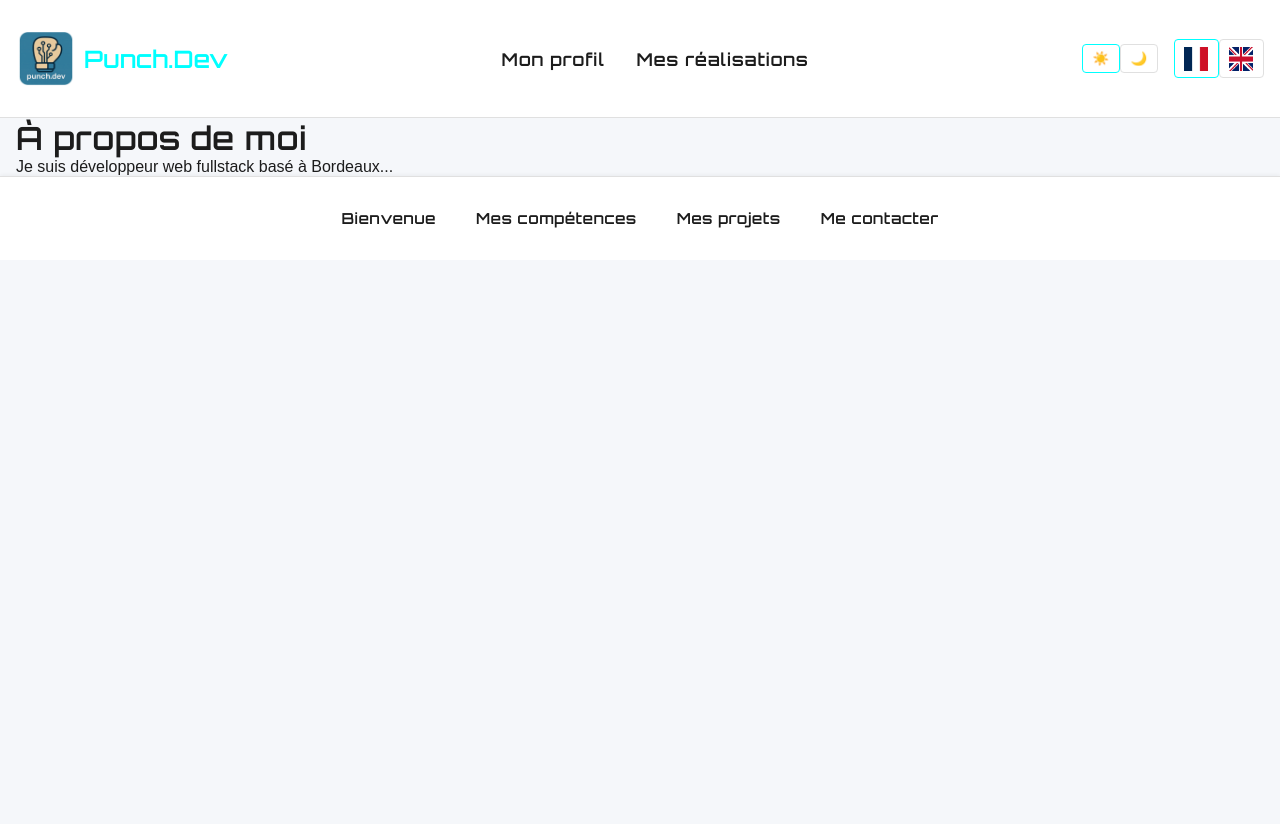
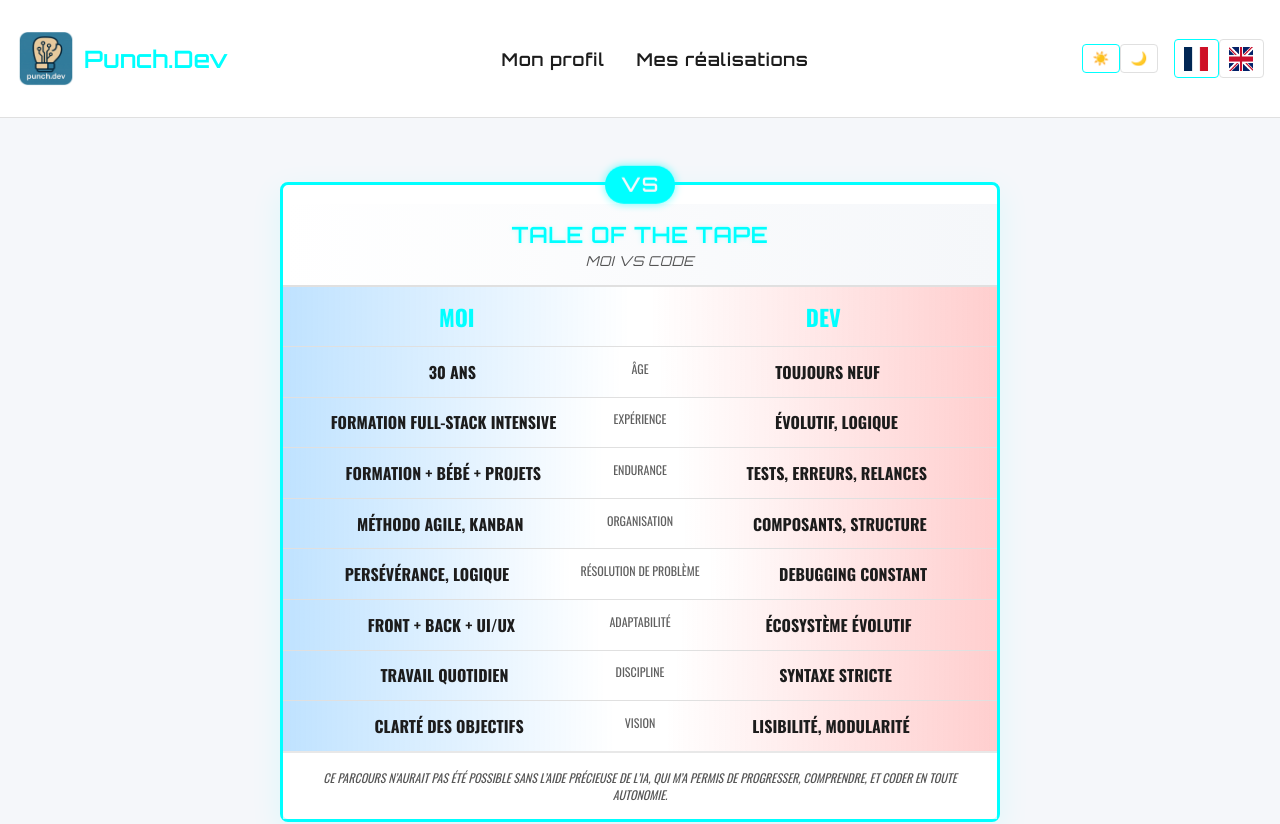
Before and after one commit to solzarr/Portfolio-developer_MERN, a Next.js app: page /About in a window 1280 px wide. Shown: the top 824 px of the page. Before the commit the page ends 800 px from the top, so only its background shows below. Built offline with nearby package versions, Linux system fonts and the light colour scheme.

Commit message:
ajout tale of the tape/about

```diff
--- a/app/About/page.tsx
+++ b/app/About/page.tsx
@@ -1,8 +1,9 @@
+import TaleOfTheTape from "@/components/TaleOfTheTape";
+
 export default function AboutPage() {
   return (
     <main>
-      <h1>À propos de moi</h1>
-      <p>Je suis développeur web fullstack basé à Bordeaux...</p>
+      <TaleOfTheTape />
     </main>
   );
 }
--- a/app/layout.tsx
+++ b/app/layout.tsx
@@ -2,14 +2,24 @@ import "../styles/index.scss";
 import type { Metadata } from "next";
 import Header from "@/components/Header";
 import Footer from "@/components/Footer";
+import { Oswald } from "next/font/google";
+
 
 export const metadata: Metadata = {
   title: "Johan | Développeur Web",
   description: "Portfolio de développeur web interactif de Johan Monard",
   icons: {
-    icon: "/favicon.png", // placé dans /public
+    icon: "/favicon.png",
   },
 };
+
+
+const oswald = Oswald({
+  subsets: ["latin"],
+  weight: ["400", "500", "700"],
+  variable: "--font-oswald"
+});
+
 
 
 export default function RootLayout({
@@ -19,7 +29,7 @@ export default function RootLayout({
 }) {
   return (
     <html lang="fr">
-      <body>
+      <body className={oswald.variable}>
         <div className="layout-container">
           <Header />
           <main>{children}</main>
--- a/components/TaleOfTheTape.tsx
+++ b/components/TaleOfTheTape.tsx
@@ -0,0 +1,106 @@
+"use client";
+
+import React, { useRef } from "react";
+import { useTranslation } from "react-i18next";
+import "@/styles/tape.scss";
+
+export default function TaleOfTheTape() {
+  const { t } = useTranslation();
+  const tapeRef = useRef<HTMLDivElement>(null);
+
+  const handleMouseMove = (e: React.MouseEvent) => {
+    const rect = tapeRef.current?.getBoundingClientRect();
+    if (!rect || !tapeRef.current) return;
+
+    const x = e.clientX - rect.left;
+    const middle = rect.width / 2;
+    const rotate = x < middle ? -10 : 10;
+
+    tapeRef.current.style.transform = `rotateY(${rotate}deg)`;
+  };
+
+  const handleMouseLeave = () => {
+    if (tapeRef.current) {
+      tapeRef.current.style.transform = "rotateY(0deg)";
+    }
+  };
+
+  const rows = [
+    "age",
+    "experience",
+    "endurance",
+    "organisation",
+    "problemSolving",
+    "adaptability",
+    "discipline",
+    "vision",
+  ];
+
+  return (
+    <section className="tape-wrapper">
+      <div
+        className="tape"
+        ref={tapeRef}
+        onMouseMove={handleMouseMove}
+        onMouseLeave={handleMouseLeave}
+      >
+        <div className="tape__vs-badge">VS</div>
+
+        <div className="tape__header">
+          <h2>{t("tape.title")}</h2>
+          <h3>
+            {t("tape.subtitle") !== "tape.subtitle"
+              ? t("tape.subtitle")
+              : "Soft Skills Showdown"}
+          </h3>
+        </div>
+
+        {/* Version desktop */}
+        <div className="tape__table">
+          <div className="tape__row tape__row--header">
+            <div className="tape__cell tape__cell--left tape__cell--label-side">
+              {t("tape.leftTitle") || "MOI"}
+            </div>
+            <div className="tape__cell tape__cell--label"></div>
+            <div className="tape__cell tape__cell--right tape__cell--label-side">
+              {t("tape.rightTitle") || "DEV"}
+            </div>
+          </div>
+
+          {rows.map((key) => (
+            <div className="tape__row" key={key}>
+              <div className="tape__cell tape__cell--left">
+                {t(`tape.${key}.me`)}
+              </div>
+              <div className="tape__cell tape__cell--label">
+                {t(`tape.${key}.label`)}
+              </div>
+              <div className="tape__cell tape__cell--right">
+                {t(`tape.${key}.code`)}
+              </div>
+            </div>
+          ))}
+        </div>
+
+        {/* Version mobile */}
+        <div className="tape__mobile">
+          {rows.map((key) => (
+            <div className="tape__row-mobile" key={key}>
+              <div className="tape__label">{t(`tape.${key}.label`)}</div>
+              <div className="tape__cell tape__cell--left">
+                {t(`tape.${key}.me`)}
+              </div>
+              <div className="tape__cell tape__cell--right">
+                {t(`tape.${key}.code`)}
+              </div>
+            </div>
+          ))}
+        </div>
+
+        <div className="tape__note">
+          <em>{t("tape.note")}</em>
+        </div>
+      </div>
+    </section>
+  );
+}
--- a/public/locales/en/common.json
+++ b/public/locales/en/common.json
@@ -12,5 +12,57 @@
   "contactTitle": "Contact me",
   "dlmoncv": "Download my CV",
   "projectsTitle": "My projects",
-  "seeProject": "View project"
+  "seeProject": "View project",
+  "tape": {
+    "title": "Tale of the Tape",
+    "subtitle": "Me vs Code",
+    "leftTitle": "ME",
+    "rightTitle": "DEV",
+    "me": "Me",
+    "code": "Code",
+    "skill": "Skill",
+    "person": "Person",
+    "dev": "Dev",
+    "age": {
+      "label": "Age",
+      "me": "30 years old",
+      "code": "Forever young"
+    },
+    "experience": {
+      "label": "Experience",
+      "me": "Intensive full-stack training",
+      "code": "Evolving, logical"
+    },
+    "endurance": {
+      "label": "Endurance",
+      "me": "Training + Baby + Projects",
+      "code": "Tests, errors, retries"
+    },
+    "organisation": {
+      "label": "Organisation",
+      "me": "Agile method, Kanban",
+      "code": "Components, structure"
+    },
+    "problemSolving": {
+      "label": "Problem solving",
+      "me": "Perseverance, logic",
+      "code": "Constant debugging"
+    },
+    "adaptability": {
+      "label": "Adaptability",
+      "me": "Front + Back + UI/UX",
+      "code": "Evolving ecosystem"
+    },
+    "discipline": {
+      "label": "Discipline",
+      "me": "Daily effort",
+      "code": "Strict syntax"
+    },
+    "vision": {
+      "label": "Vision",
+      "me": "Clear goals",
+      "code": "Readability, modularity"
+    },
+    "note": "This journey would not have been possible without the valuable help of AI, which helped me progress, understand, and code independently."
+  }
 }
--- a/public/locales/fr/common.json
+++ b/public/locales/fr/common.json
@@ -12,5 +12,57 @@
   "contactTitle": "Me contacter",
   "dlmoncv": "Télécharger mon CV",
   "projectsTitle": "Mes projets",
-  "seeProject": "Voir le projet"
+  "seeProject": "Voir le projet",
+  "tape": {
+    "title": "Tale of the Tape",
+    "subtitle": "Moi vs Code",
+    "leftTitle": "MOI",
+    "rightTitle": "DEV",
+    "me": "Moi",
+    "code": "Code",
+    "skill": "Compétence",
+    "person": "Perso",
+    "dev": "Dev",
+    "age": {
+      "label": "Âge",
+      "me": "30 ans",
+      "code": "Toujours neuf"
+    },
+    "experience": {
+      "label": "Expérience",
+      "me": "Formation full-stack intensive",
+      "code": "Évolutif, logique"
+    },
+    "endurance": {
+      "label": "Endurance",
+      "me": "Formation + Bébé + Projets",
+      "code": "Tests, erreurs, relances"
+    },
+    "organisation": {
+      "label": "Organisation",
+      "me": "Méthodo agile, Kanban",
+      "code": "Composants, structure"
+    },
+    "problemSolving": {
+      "label": "Résolution de problème",
+      "me": "Persévérance, logique",
+      "code": "Debugging constant"
+    },
+    "adaptability": {
+      "label": "Adaptabilité",
+      "me": "Front + Back + UI/UX",
+      "code": "Écosystème évolutif"
+    },
+    "discipline": {
+      "label": "Discipline",
+      "me": "Travail quotidien",
+      "code": "Syntaxe stricte"
+    },
+    "vision": {
+      "label": "Vision",
+      "me": "Clarté des objectifs",
+      "code": "Lisibilité, modularité"
+    },
+    "note": "Ce parcours n’aurait pas été possible sans l’aide précieuse de l’IA, qui m’a permis de progresser, comprendre, et coder en toute autonomie."
+  }
 }
--- /dev/null
+++ b/styles/tape.scss
@@ -0,0 +1,172 @@
+.tape-wrapper {
+  perspective: 1200px;
+  width: 100%;
+  display: flex;
+  justify-content: center;
+}
+
+.tape {
+  max-width: 720px;
+  width: 100%;
+  margin: 4rem auto;
+  background-color: var(--card-bg);
+  border: 3px solid var(--accent);
+  border-radius: 8px;
+  box-shadow: 0 10px 30px rgba(0, 255, 255, 0.1);
+  font-family: var(--font-oswald), 'Orbitron', sans-serif;
+  text-transform: uppercase;
+  color: var(--text);
+  transform: rotateY(0deg);
+  transition: transform 0.5s ease, box-shadow 0.4s ease;
+  transform-style: preserve-3d;
+
+  &__header {
+    background: linear-gradient(to right, var(--card-bg), var(--bg));
+    padding: 1rem 1.5rem;
+    text-align: center;
+    border-bottom: 2px solid var(--card-border);
+
+    h2 {
+      margin: 0;
+      font-size: 1.4rem;
+      color: var(--accent);
+      text-shadow: 0 0 5px rgba(0, 255, 255, 0.2);
+    }
+
+    h3 {
+      margin-top: 0.3rem;
+      font-size: 0.85rem;
+      color: var(--text);
+      font-weight: 400;
+      opacity: 0.75;
+      font-style: italic;
+    }
+  }
+
+  // ====================
+  // TABLET / DESKTOP VIEW
+  // ====================
+
+  &__table {
+    display: block;
+
+    @media (max-width: 600px) {
+      display: none;
+    }
+  }
+
+  &__row {
+    display: grid;
+    grid-template-columns: 1fr auto 1fr;
+    align-items: stretch;
+    text-align: center;
+    border-bottom: 1px solid var(--card-border);
+
+    &:last-child {
+      border-bottom: none;
+    }
+  }
+
+  &__row--header {
+    background-color: var(--card-bg);
+    font-size: 0.85rem;
+    font-weight: bold;
+    color: var(--accent);
+  }
+
+  &__cell {
+    padding: 0.8rem 0.6rem;
+    font-size: 1rem;
+    font-weight: 600;
+
+    &--left {
+      background: linear-gradient(to right, rgba(0, 140, 255, 0.25), transparent);
+    }
+
+    &--right {
+      background: linear-gradient(to left, rgba(255, 60, 60, 0.25), transparent);
+    }
+
+    &--label {
+      font-size: 0.75rem;
+      font-weight: 400;
+      opacity: 0.7;
+      color: var(--text);
+    }
+
+    &--label-side {
+      font-weight: 700;
+      font-size: 1.4rem;
+      color: var(--accent);
+    }
+  }
+
+  // ================
+  // MOBILE RESPONSIVE
+  // ================
+
+  &__mobile {
+    display: none;
+
+    @media (max-width: 600px) {
+      display: flex;
+      flex-direction: column;
+      gap: 1rem;
+      padding: 1rem;
+    }
+  }
+
+  &__row-mobile {
+    display: flex;
+    flex-direction: column;
+    gap: 0.5rem;
+    border: 1px solid var(--card-border);
+    border-radius: 8px;
+    padding: 0.75rem;
+    background-color: var(--card-bg);
+    text-align: center;
+    box-shadow: 0 2px 10px rgba(0, 255, 255, 0.05);
+  }
+
+  &__label {
+    font-size: 0.75rem;
+    font-weight: 500;
+    opacity: 0.7;
+    color: var(--accent);
+    text-transform: none;
+  }
+
+  &__note {
+    padding: 1rem;
+    font-size: 0.75rem;
+    text-align: center;
+    font-style: italic;
+    color: var(--text);
+    background-color: var(--card-bg);
+    border-top: 2px solid var(--card-border);
+    opacity: 0.75;
+  }
+
+  &__vs-badge {
+    text-align: center;
+    font-family: 'Orbitron', sans-serif;
+    font-weight: 800;
+    font-size: 1.25rem;
+    background-color: var(--accent);
+    color: var(--bg);
+    padding: 0.4rem 1rem;
+    border-radius: 999px;
+    width: fit-content;
+    margin: 0 auto -1.2rem auto;
+    position: relative;
+    z-index: 2;
+    box-shadow: 0 0 8px rgba(0, 255, 255, 0.6);
+    transform: translateY(-1.2rem);
+    letter-spacing: 1px;
+    transition: transform 0.4s ease;
+
+    &:hover {
+      transform: translateY(-1.2rem) rotateZ(-5deg) scale(1.05);
+    }
+  }
+}
```
